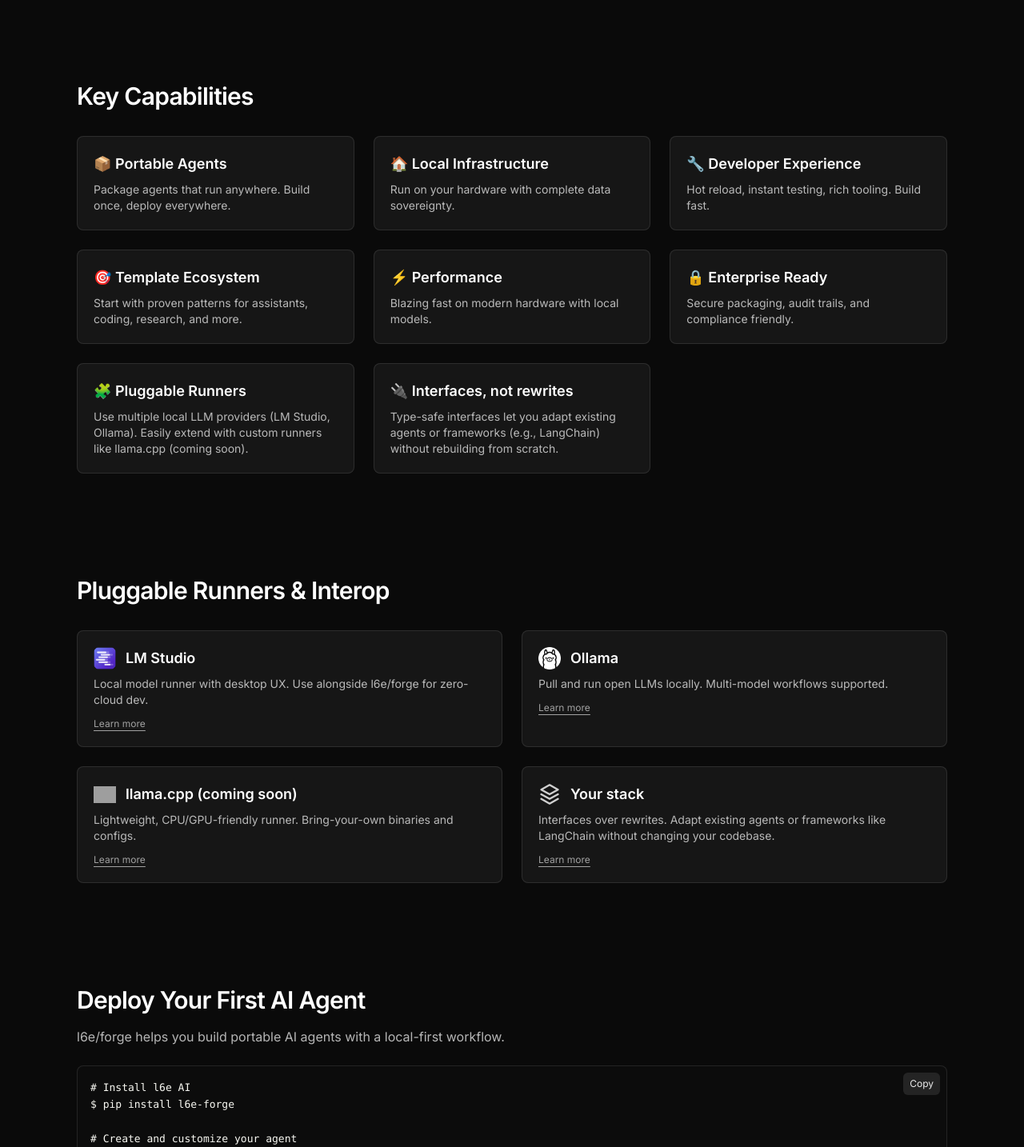
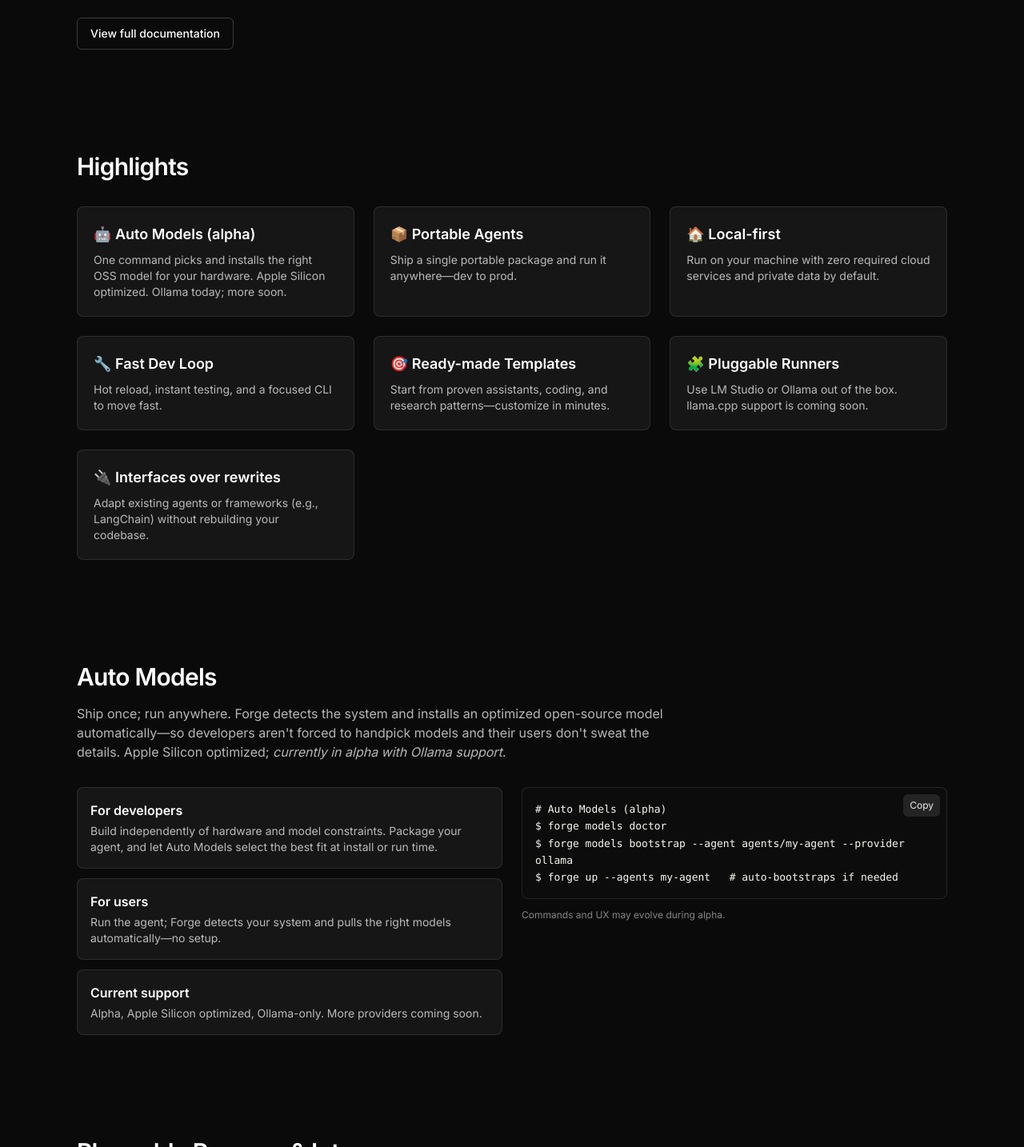
Before and after one commit to l6e-ai/forge, a Next.js app in the folder site/l6e/: page / in a window 1280 px wide. Shown: the part 976-2410 px from the top of the page at 80% size. Built offline with nearby package versions, Linux system fonts and the light colour scheme; grey boxes are pictures that could not be loaded.

Commit message:
feat: update features and marketing content on doc site

```diff
--- a/site/l6e/src/app/page.tsx
+++ b/site/l6e/src/app/page.tsx
@@ -3,6 +3,7 @@
 import Features from "../components/Features";
 import Integrations from "../components/Integrations";
 import GettingStarted from "../components/GettingStarted";
+import AutoModels from "../components/AutoModels";
 import Footer from "../components/Footer";
 import DemoSection from "../components/Demo/DemoSection";
 
@@ -14,6 +15,7 @@
         <Hero />
         <DemoSection />
         <Features />
+        <AutoModels />
         <Integrations />
         <GettingStarted />
       </main>
--- /dev/null
+++ b/site/l6e/src/components/AutoModels.tsx
@@ -0,0 +1,45 @@
+import React from "react";
+import Section from "./Section";
+import CodeBlock from "./CodeBlock";
+
+const steps = `# Auto Models (alpha)
+$ forge models doctor
+$ forge models bootstrap --agent agents/my-agent --provider ollama
+$ forge up --agents my-agent   # auto-bootstraps if needed`;
+
+export default function AutoModels() {
+  return (
+    <Section id="auto-models" className="py-16">
+      <h2 className="text-2xl sm:text-3xl font-semibold tracking-tight mb-4">Auto Models</h2>
+      <p className="text-white/70 max-w-3xl mb-8">
+        Ship once; run anywhere. Forge detects the system and installs an optimized open-source model automatically—so
+        developers aren&apos;t forced to handpick models and their users don&apos;t sweat the details. Apple Silicon optimized; <i>currently in alpha with Ollama support.</i>
+      </p>
+      <div className="grid grid-cols-1 md:grid-cols-2 gap-6">
+        <div className="space-y-3">
+          <div className="rounded-lg border border-white/10 bg-white/5 p-4">
+            <h3 className="text-base font-semibold mb-1">For developers</h3>
+            <p className="text-white/70 text-sm">
+              Build independently of hardware and model constraints. Package your agent, and let Auto Models select the best fit
+              at install or run time.
+            </p>
+          </div>
+          <div className="rounded-lg border border-white/10 bg-white/5 p-4">
+            <h3 className="text-base font-semibold mb-1">For users</h3>
+            <p className="text-white/70 text-sm">
+              Run the agent; Forge detects your system and pulls the right models automatically—no setup.
+            </p>
+          </div>
+          <div className="rounded-lg border border-white/10 bg-white/5 p-4">
+            <h3 className="text-base font-semibold mb-1">Current support</h3>
+            <p className="text-white/70 text-sm">Alpha, Apple Silicon optimized, Ollama-only. More providers coming soon.</p>
+          </div>
+        </div>
+        <div>
+          <CodeBlock code={steps} mode="bash" highlight language="bash" themeName="dracula" />
+          <div className="text-xs text-white/50 mt-3">Commands and UX may evolve during alpha.</div>
+        </div>
+      </div>
+    </Section>
+  );
+}
--- a/site/l6e/src/components/Features.tsx
+++ b/site/l6e/src/components/Features.tsx
@@ -3,43 +3,39 @@
 
 const features = [
   {
-    title: "📦 Portable Agents",
-    body: "Package agents that run anywhere. Build once, deploy everywhere.",
+    title: "🤖 Auto Models (alpha)",
+    body: "One command picks and installs the right OSS model for your hardware. Apple Silicon optimized. Ollama today; more soon.",
   },
   {
-    title: "🏠 Local Infrastructure",
-    body: "Run on your hardware with complete data sovereignty.",
+    title: "📦 Portable Agents",
+    body: "Ship a single portable package and run it anywhere—dev to prod.",
   },
   {
-    title: "🔧 Developer Experience",
-    body: "Hot reload, instant testing, rich tooling. Build fast.",
+    title: "🏠 Local-first",
+    body: "Run on your machine with zero required cloud services and private data by default.",
   },
   {
-    title: "🎯 Template Ecosystem",
-    body: "Start with proven patterns for assistants, coding, research, and more.",
+    title: "🔧 Fast Dev Loop",
+    body: "Hot reload, instant testing, and a focused CLI to move fast.",
   },
   {
-    title: "⚡ Performance",
-    body: "Blazing fast on modern hardware with local models.",
-  },
-  {
-    title: "🔒 Enterprise Ready",
-    body: "Secure packaging, audit trails, and compliance friendly.",
+    title: "🎯 Ready-made Templates",
+    body: "Start from proven assistants, coding, and research patterns—customize in minutes.",
   },
   {
     title: "🧩 Pluggable Runners",
-    body: "Use multiple local LLM providers (LM Studio, Ollama). Easily extend with custom runners like llama.cpp (coming soon).",
+    body: "Use LM Studio or Ollama out of the box. llama.cpp support is coming soon.",
   },
   {
-    title: "🔌 Interfaces, not rewrites",
-    body: "Type-safe interfaces let you adapt existing agents or frameworks (e.g., LangChain) without rebuilding from scratch.",
+    title: "🔌 Interfaces over rewrites",
+    body: "Adapt existing agents or frameworks (e.g., LangChain) without rebuilding your codebase.",
   },
 ];
 
 export default function Features() {
   return (
     <Section id="features" className="py-16">
-      <h2 className="text-2xl sm:text-3xl font-semibold tracking-tight mb-8">Key Capabilities</h2>
+      <h2 className="text-2xl sm:text-3xl font-semibold tracking-tight mb-8">Highlights</h2>
       <div className="grid grid-cols-1 sm:grid-cols-2 lg:grid-cols-3 gap-6">
         {features.map((f) => (
           <div key={f.title} className="rounded-lg border border-white/10 bg-white/5 p-5">
--- a/site/l6e/src/components/GettingStarted.tsx
+++ b/site/l6e/src/components/GettingStarted.tsx
@@ -8,6 +8,10 @@
 # Create and customize your agent
 $ forge create agent my-agent --template=assistant
 $ # Edit my-agent/agent.py with your logic
+
+# Optional: Auto-pick local models (alpha; Apple Silicon optimized; Ollama only)
+$ forge models doctor
+$ forge models bootstrap --agent agents/my-agent --provider ollama
 
 # Test locally
 $ forge chat my-agent
@@ -25,7 +29,7 @@
     <Section id="getting-started" className="py-16">
       <h2 className="text-2xl sm:text-3xl font-semibold tracking-tight mb-4">Deploy Your First AI Agent</h2>
       <p className="text-white/70 max-w-2xl mb-6">
-        l6e/forge helps you build portable AI agents with a local-first workflow.
+        l6e/forge helps you build portable AI agents with a local-first workflow. Use Auto Models to offload model selection and setup.
       </p>
       <CodeBlock code={steps} mode="bash" highlight language="bash" themeName="dracula" />
     </Section>
--- a/site/l6e/src/components/Hero.tsx
+++ b/site/l6e/src/components/Hero.tsx
@@ -18,8 +18,13 @@
     <Section className="pt-16 pb-12 sm:pt-24 sm:pb-16">
       <div className="grid grid-cols-1 md:grid-cols-2 gap-8 items-center">
         <div>
-          <div className="inline-flex items-center gap-2 rounded-full border border-white/10 px-3 py-1 text-xs text-white/70 mb-4">
-            <span className="h-2 w-2 rounded-full bg-[var(--accent)]" /> Open Source • Local-first
+          <div className="flex flex-col gap-2 mb-4">
+            <div className="inline-flex w-fit items-center gap-2 rounded-full border border-white/10 px-3 py-1 text-xs text-white/70">
+              <span className="h-2 w-2 rounded-full bg-[var(--accent)]" /> Open Source • Local-first
+            </div>
+            <div className="inline-flex w-fit items-center gap-2 rounded-full border border-[var(--accent)]/30 bg-[var(--accent)]/10 px-3 py-1 text-[10px] text-[var(--accent)]">
+              <span className="h-2 w-2 rounded-full bg-[var(--accent)]" /> Auto Models (alpha)
+            </div>
           </div>
           <h1 className="text-4xl sm:text-5xl font-bold tracking-tight">
             l6e AI
@@ -27,7 +32,9 @@
             <span className="text-white/90">Localize AI for everyone</span>
           </h1>
           <p className="mt-4 text-lg text-white/70 max-w-xl">
-            Create portable AI agents that run anywhere. Plug into local LLM runners like LM Studio and Ollama. Bring your current stack, or start fresh in minutes.
+            <span className="text-green-500 mb-4">Introducing Forge by l6e, now in alpha:</span>
+            <br />
+            Create portable AI agents that run anywhere. Plug into local LLM runners like LM Studio and Ollama. Our Auto Model selector can choose and install optimized OSS model(s) for any system your agent runs on.
           </p>
           <div className="mt-6 flex items-center gap-3">
             <Button href="https://github.com/l6e-ai/agent-forge" variant="primary">Create Your First Agent</Button>
```
